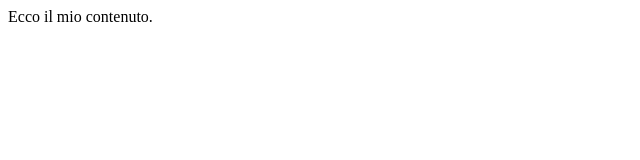
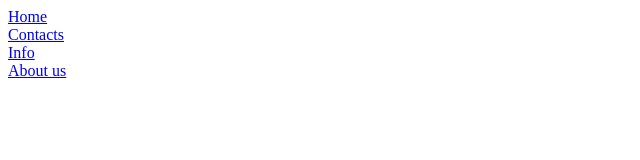
Before and after one commit to silviapioveasan/casa-scuola, a plain HTML site: page Silviaamiaprimapagina.html in a window 1280 px wide. Shown: the whole page, without its empty margins (0-640 px from the left). Drawn offline with Linux system fonts and the light colour scheme.

Commit message:
Update Silviaamiaprimapagina.html

```diff
--- a/Silviaamiaprimapagina.html
+++ b/Silviaamiaprimapagina.html
@@ -1,10 +1,14 @@
+
 <html>
 <head>
-<title>la mia prima pagina web </title>
+<title> prova di stile </title>
 </head>
 <body>
-Ecco il mio contenuto.
-<a href="http://istitutobrunofranchetti.gov.it/lbf/">
-</a>
+<ul style="list-style-type:none; margin: 0; padding: 0; ">
+<li> <a style = "display:block;width:60px;"= href= "home.html"> Home </a> </li>
+<li> <a style = "display:block;width:60px;"= href= "contacts.html"> Contacts </a> </li>
+<li> <a style = "display:block;width:60px;"= href= "info.html"> Info </a> </li>
+<li> <a style = "display:block;width:60px;"= href= "about us.html"> About us </a> </li>
+</ul>
 </body>
 </html>
```
